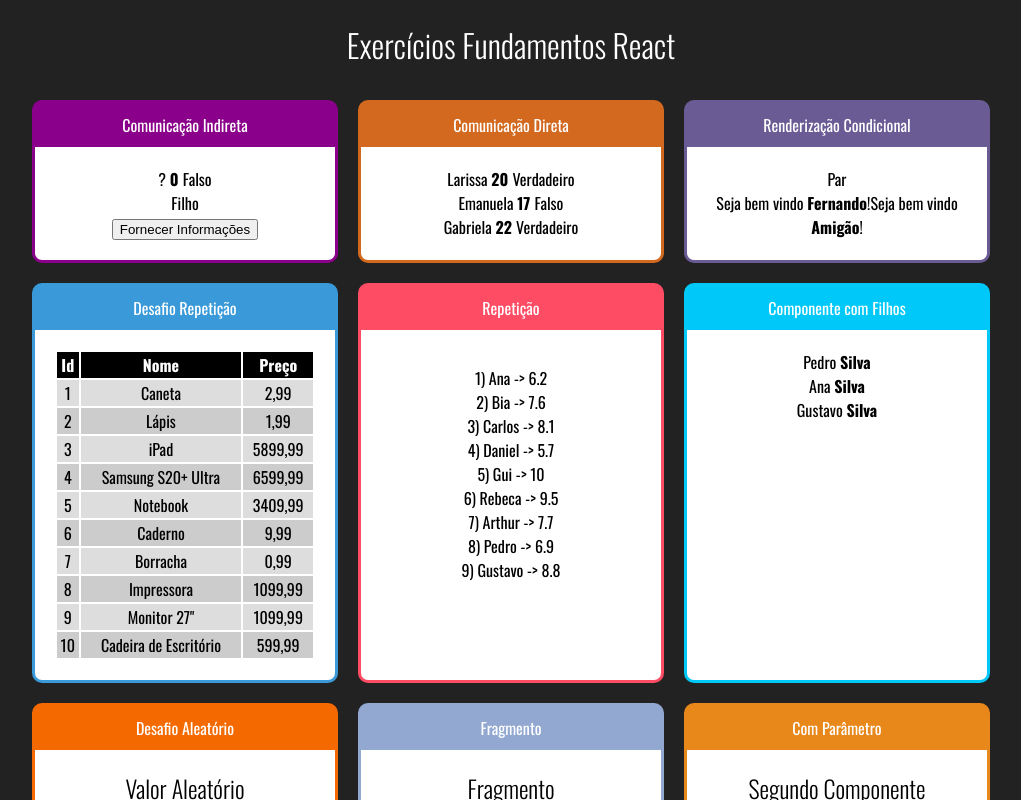
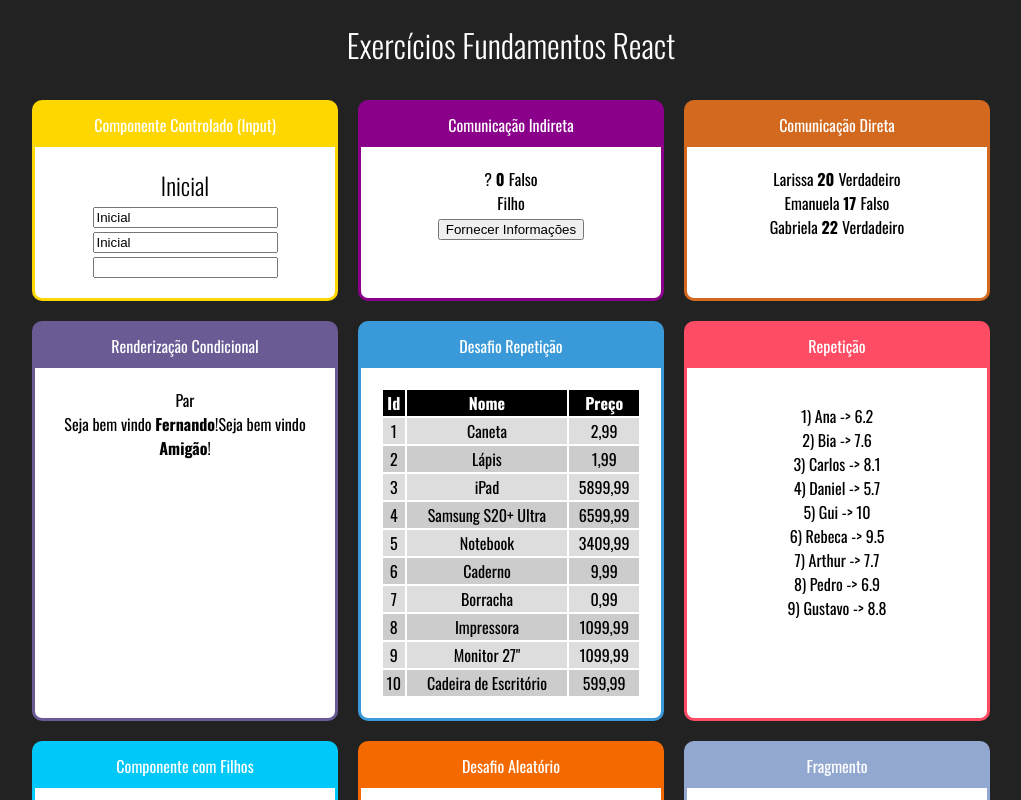
Before and after one commit to Isaque96/react-fundamentals, a React (Create React App) app: page / in a window 1280 px wide. Shown: the top 800 px of the page, without its empty margins (129-1150 px from the left). Built offline with nearby package versions, Linux system fonts and the light colour scheme.

Commit message:
controlled components

```diff
--- a/src/App.jsx
+++ b/src/App.jsx
@@ -1,6 +1,7 @@
 import React from "react";
 import "./App.css";
 
+import Input from "./components/form/Input";
 import IndirectFather from "./components/comunication/IndirectCommunication/Father.jsx";
 import DirectFather from "./components/comunication/DirectCommunication/Father";
 import UserInfo from "./components/conditional/UserInfo";
@@ -20,6 +21,9 @@ export default function App(_) {
     <div className="App">
       <h1>Exercícios Fundamentos React</h1>
       <div className="Cards">
+        <Card titulo="Componente Controlado (Input)" color="#FFD700">
+          <Input />
+        </Card>
         <Card titulo="Comunicação Indireta" color="#8B008B">
           <IndirectFather />
         </Card>
--- /dev/null
+++ b/src/components/form/Input.css
@@ -0,0 +1,8 @@
+Input .input {
+  font-size: 1.4rem;
+}
+
+Input .div {
+  display: flex;
+  flex-direction: column;
+}
--- /dev/null
+++ b/src/components/form/Input.jsx
@@ -0,0 +1,20 @@
+import React, { useState } from "react";
+
+export default function Input(props) {
+  const [valor, setValor] = useState("Inicial");
+
+  function quandoMudar(e) {
+    setValor(e.target.value);
+  }
+
+  return (
+    <div className="Input">
+      <h2>{valor}</h2>
+      <div>
+        <input type="text" value={valor} onChange={(e) => quandoMudar(e)} />
+        <input type="text" value={valor} readOnly />
+        <input type="text" value={undefined} />
+      </div>
+    </div>
+  );
+}
```
